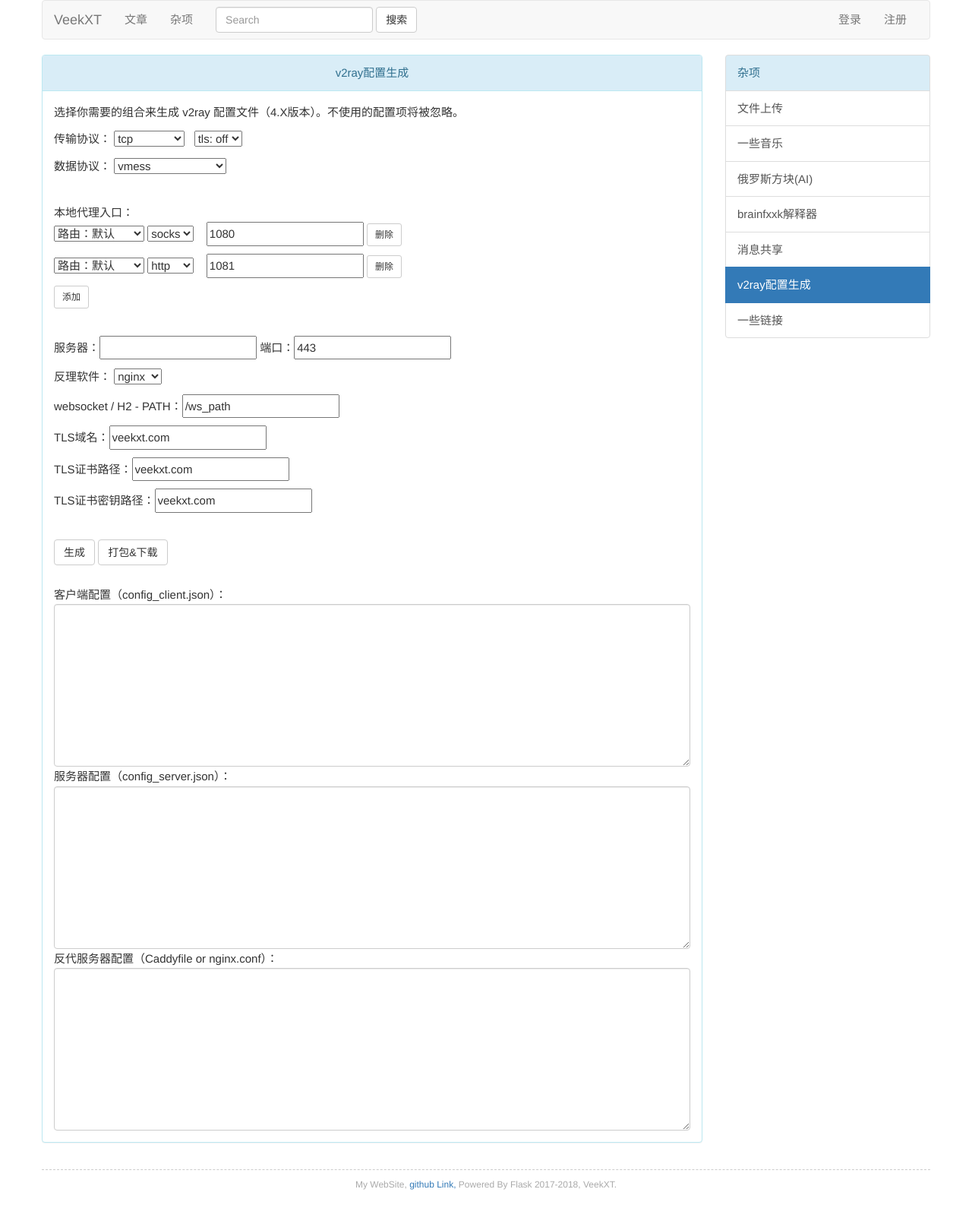
After one commit to veekxt/my_site, a Flask app: page /utils/v2ray_gen in a window 1280 px wide. The commit adds this page. Shown: the whole page at 76% size. Run offline with Flask 2, Linux system fonts and the light colour scheme; parts of the project's set-up code (start-up, migrations or seed data) failed here and were passed over; some libraries are stand-ins or nearby versions.

Commit message:
v2ray config generate (frontpage and base test)

```diff
--- a/templates/utils.html
+++ b/templates/utils.html
@@ -41,6 +41,7 @@
                 <a class="list-group-item" id="tetris" href="/utils/tetris">俄罗斯方块(AI)</a>
                 <a class="list-group-item" id="brainfxxk" href="/utils/brainfxxk">brainfxxk解释器</a>
                 <a class="list-group-item" id="message" href="/utils/message">消息共享</a>
+                <a class="list-group-item" id="v2ray_gen" href="/utils/v2ray_gen">v2ray配置生成</a>
                 <a class="list-group-item" id="links" href="/utils/links">一些链接</a>
 
             </div>
--- /dev/null
+++ b/templates/v2ray_gen.html
@@ -0,0 +1,188 @@
+{% extends 'utils.html' %}
+
+{% block util_title %}
+    v2ray配置生成
+{% endblock %}
+
+{% block utilutil_id_main %}
+
+    <p>选择你需要的组合来生成 v2ray 配置文件（4.X版本）。不使用的配置项将被忽略。</p>
+    <p> 传输协议：
+        <select id="trans_proto">
+            <option selected>tcp</option>
+            <option value="1">mkcp</option>
+            <option value="2">websocket</option>
+            <option value="3">http2</option>
+        </select>&nbsp;&nbsp;
+        <select id="tls">
+            <option selected>tls: off</option>
+            <option value="1">tls: on</option>
+        </select></p>
+
+    <p>
+        数据协议：
+        <select id="data_proto">
+            <option selected>vmess</option>
+            <option value="1">shadowsocks</option>
+            <option value="2">socks</option>
+            <option value="3">http</option>
+            <option value="4">仅服务器：mtproto</option>
+        </select>
+    </p>
+    <br/>
+    <div>
+
+        本地代理入口：
+        <div id="list_in">
+            <p class="a_in">
+
+                <select id="route-1">
+                    <option selected>路由：默认</option>
+                    <option value="1">路由：CN直连</option>
+                </select>
+                <select id="in-1">
+                    <option selected>socks</option>
+                    <option value="1">http</option>
+                </select>
+                &nbsp;&nbsp; <input type="number" id="in-1" value="1080">
+                <button id="modify-1" type="button" class="btn btn-default btn-sm del_in">删除</button>
+            </p>
+            <p class="a_in">
+
+                <select id="route-2">
+                    <option selected>路由：默认</option>
+                    <option value="1">路由：CN直连</option>
+                </select>
+                <select id="in-2">
+                    <option selected value="1">http</option>
+                    <option value="0">socks</option>
+                </select>
+                &nbsp;&nbsp;&nbsp;<input type="number" id="in-1" value="1081">
+                <button id="modify-2" type="button" class="btn btn-default btn-sm del_in">删除</button>
+            </p>
+        </div>
+        <p>
+            <button id="add_in" type="button" class="btn btn-default btn-sm">添加</button>
+        </p>
+        <br/>
+        <p>
+            服务器：<input type="text" id="server" value="">
+            端口：<input type="number" id="server_port" value="443">
+        </p>
+
+        <p>
+            反理软件： <select id="route-2">
+            <option selected>nginx</option>
+            <option value="1">caddy</option>
+        </select>
+        </p>
+        <p>
+            websocket / H2 - PATH：<input type="text" id="server_port" value="/ws_path">
+        </p>
+        <p>
+            TLS域名：<input type="text" id="server_port" value="veekxt.com">
+        </p>
+
+        <p>
+            TLS证书路径：<input type="text" id="server_port" value="veekxt.com">
+        </p>
+
+        <p>
+            TLS证书密钥路径：<input type="text" id="server_port" value="veekxt.com">
+        </p>
+        <br/>
+        <button id="gen_code" type="button" class="btn btn-default ">生成</button>
+        <button id="tar_code" type="button" class="btn btn-default ">打包&下载</button>
+    </div>
+    <br/>
+    <div>
+        客户端配置（config_client.json）：<textarea id="client" class="form-control" rows="10" placeholder=""
+    ></textarea>
+        服务器配置（config_server.json）：<textarea id="server" class="form-control" rows="10" placeholder=""
+    ></textarea>
+        反代服务器配置（Caddyfile or nginx.conf）：<textarea id="re_server" class="form-control" rows="10" placeholder=""
+    ></textarea>
+    </div>
+{% endblock utilutil_id_main %}
+{% block scripts %}
+    {{ super() }}
+    <script>
+        let list_in = document.querySelector("#list_in");
+        let client_code = document.querySelector("#client");
+        let server_code = document.querySelector("#server");
+        let re_server_code = document.querySelector("#re_server");
+
+        function clear() {
+            client_code.value = "";
+            server_code.value = "";
+            re_server_code.value = "";
+        }
+
+        clear();
+        listen_add();
+
+        function add_in() {
+            list_in.insertAdjacentHTML("beforeend", "            <p class=\"a_in\">\n" +
+                "\n" +
+                "                <select id=\"route-2\">\n" +
+                "                    <option selected>路由：默认</option>\n" +
+                "                    <option value=\"1\">路由：CN直连</option>\n" +
+                "                </select>\n" +
+                "                <select id=\"in-2\">\n" +
+                "                    <option selected value=\"0\">socks</option>\n" +
+                "                    <option value=\"1\">http</option>\n" +
+                "                </select>\n" +
+                "                &nbsp;&nbsp;&nbsp;<input type=\"number\" id=\"in-1\"\">\n" +
+                "                <button id=\"modify-2\" type=\"button\" class=\"btn btn-default btn-sm del_in\">删除</button>\n" +
+                "            </p>");
+        }
+
+        document.querySelector("#gen_code").addEventListener("click", function () {
+            clear();
+        });
+        document.querySelector("#add_in").addEventListener("click", function () {
+            add_in();
+            listen_add();
+        });
+
+        function listen_add() {
+            let all_del = document.querySelectorAll(".del_in");
+            all_del.forEach(function (i) {
+                i.addEventListener("click", function () {
+                    let s = i.parentNode;
+                    s.parentNode.removeChild(s);
+                });
+            });
+        }
+
+
+        let messages = document.querySelector("#messages");
+
+        document.querySelector("#add_mess").addEventListener("click", function () {
+            let text_area = document.querySelector("#text_area");
+            var xhr = new XMLHttpRequest();
+            xhr.open("post", "/add_mess");
+            let data = {"mess": text_area.value}
+            xhr.onreadystatechange = function () {
+                if (xhr.readyState == 4 && xhr.status == 200) {
+                    messages.insertAdjacentHTML("afterbegin", "<p>" + text_area.value + "</p>");
+                    text_area.value = "";
+                }
+            }
+            xhr.send(JSON.stringify(data));
+        })
+        ;
+        var xhr = new XMLHttpRequest();
+        xhr.open("get", "/get_mess?n=" + 15);
+        xhr.onreadystatechange = function () {
+            if (xhr.readyState == 4 && xhr.status == 200) {
+                let messList = JSON.parse(xhr.responseText);
+                for (let i in messList) {
+                    messages.insertAdjacentHTML("beforeend", "<p>" + messList[i] + "</p>");
+                }
+            }
+        }
+        xhr.send();
+
+    </script>
+{% endblock %}
```
Also changed, not shown: v2ray_config.py (added, +159 -0 lines).
